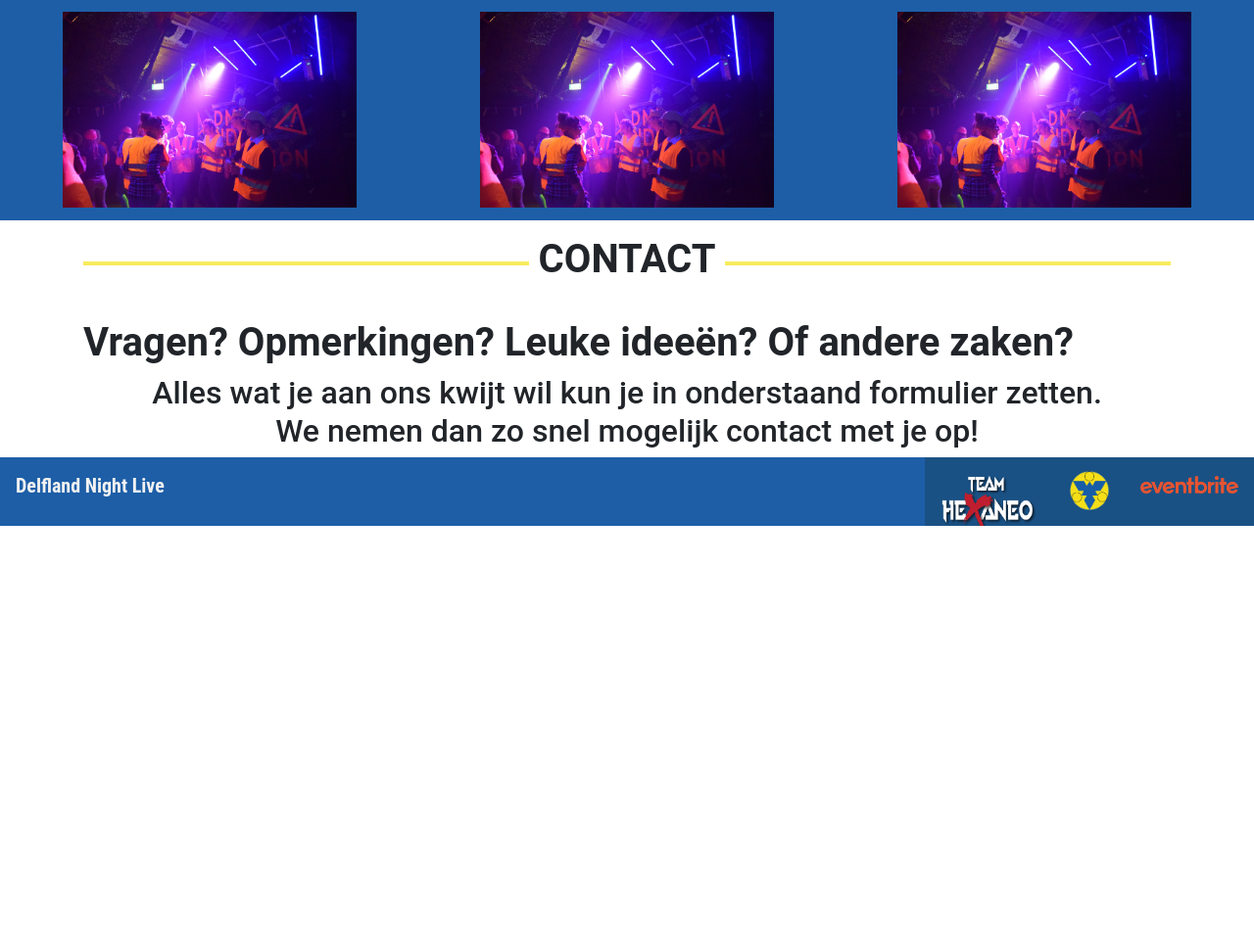
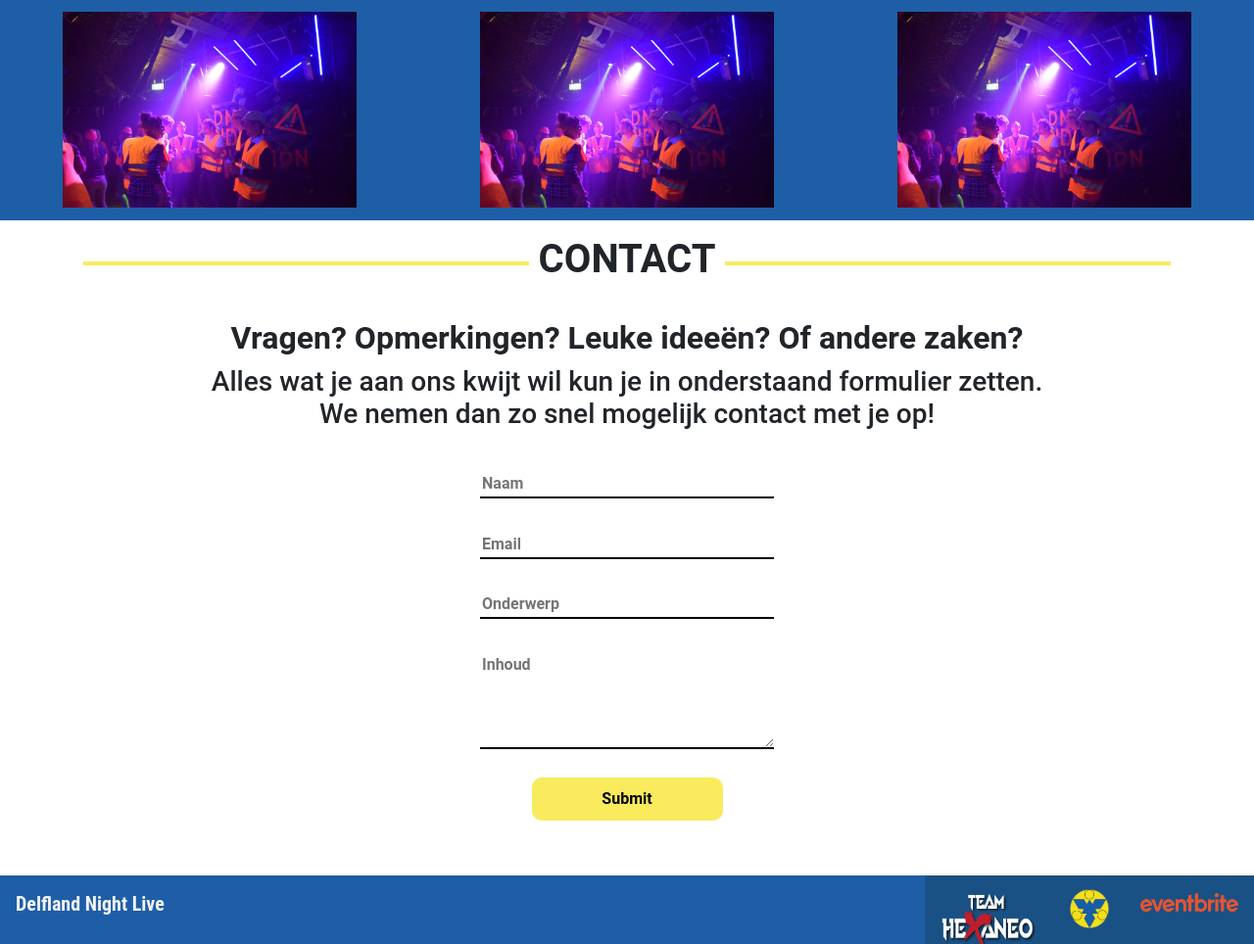
Before and after one commit to CMGerritsen/dnl, a Symfony app: template templates/default/index.html.twig in a window 1280 px wide. Shown: the part 2828-3792 px from the top of the page at 98% size. Before the commit the page ends 3365 px from the top, so only its background shows below. Run offline with Twig, Linux system fonts and the light colour scheme; the template is opened without the code that fills it, so the values that code supplies are empty; some libraries are stand-ins or nearby versions.

Commit message:
Added contact from

```diff
--- a/templates/default/index.html.twig
+++ b/templates/default/index.html.twig
@@ -132,6 +132,18 @@
             font-weight: bold;
         }
 
+        .input{
+            width: 300px;
+            border: 0;
+            border-bottom: 2px solid black;
+            outline: 0;
+            margin-top: 3%;
+            font-weight: bold;
+        }
+
+        form{
+            margin-bottom: 5%;
+        }
     </style>
 
     <div class="hero-image">
@@ -211,7 +223,8 @@
         </p>
     </div>
 
-    <img style="width: 550px; display: block; margin-left: auto; margin-right: auto; margin-top: 5%;" src="{{ asset('images/Geen Alcohol.png') }}">
+    <img style="width: 550px; display: block; margin-left: auto; margin-right: auto; margin-top: 5%;"
+         src="{{ asset('images/Geen Alcohol.png') }}">
 
     <img style="width: 150px; display: block; margin-left: auto; margin-right: auto; margin-top: 5%;"
          src="{{ asset('images/Teamhexaneo.png') }}">
@@ -228,11 +241,21 @@
     </div>
 
     <div class="container">
-        <h1 style="font-weight: bold; margin-top: 5%;">Vragen? Opmerkingen? Leuke ideeën? Of andere zaken?</h1>
-        <h2 style="text-align: center">
+        <h2 style="font-weight: bold; margin-top: 5%; text-align: center">Vragen? Opmerkingen? Leuke ideeën? Of andere zaken?</h2>
+        <h3 style="text-align: center">
             Alles wat je aan ons kwijt wil kun je in onderstaand formulier zetten.
             <br>
             We nemen dan zo snel mogelijk contact met je op!
-        </h2>
+        </h3>
+
+        <center>
+            <form>
+                <input class="input" type="text" placeholder="Naam"><br>
+                <input class="input" type="text" placeholder="Email"><br>
+                <input class="input" type="text" placeholder="Onderwerp"><br>
+                <textarea style="height: 100px" class="input" placeholder="Inhoud"></textarea><br>
+                <input style="width: 195px; border-radius: 10px; background-color: #F9EB5D; border: #5eb5e0; height: 44px; margin-top: 2%; font-weight: bold" type="submit">
+            </form>
+        </center>
     </div>
 {% endblock %}
```
